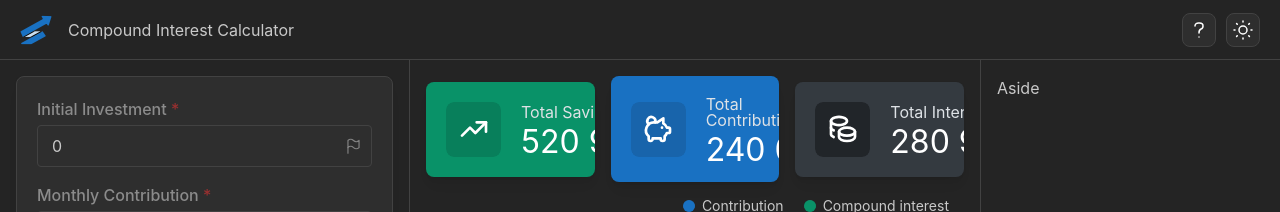
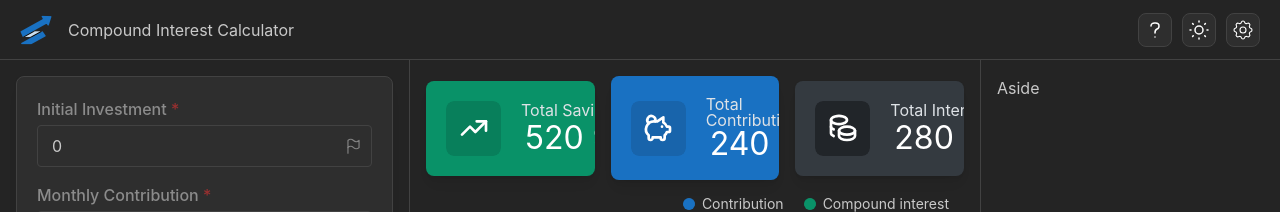
Before and after one commit to DanielKanyo/compound-interest-calc, a React (Vite) app: page / in a window 1280 px wide. Shown: the top 212 px of the page. Built offline with nearby package versions, Linux system fonts and the light colour scheme.

Commit message:
Settings modal, option to set currency, css fixes

```diff
--- a/src/App.tsx
+++ b/src/App.tsx
@@ -22,6 +22,7 @@ export const App = () => {
     const [increaseInAnnualContributions, setIncreaseInAnnualContributions] = useState<number | string>(0);
     const [endOfContributions, setEndOfContributions] = useState<number | string>("");
     const [goal, setGoal] = useState<number | string>("");
+    const [currency, setCurrency] = useState<string>("");
 
     const calcCompoundInterest = (
         initialInvestment: number | string,
@@ -111,7 +112,7 @@ export const App = () => {
             padding="md"
         >
             <AppShell.Header px="lg">
-                <Header opened={opened} toggle={toggle} />
+                <Header navbarOpened={opened} toggle={toggle} currency={currency} setCurrency={setCurrency} />
             </AppShell.Header>
             <AppShell.Navbar>
                 <AppShell.Section grow component={ScrollArea}>
@@ -136,7 +137,7 @@ export const App = () => {
                 </AppShell.Section>
             </AppShell.Navbar>
             <AppShell.Main>
-                <ChartArea yearly={yearly} goal={goal} />
+                <ChartArea yearly={yearly} goal={goal} currency={currency} />
             </AppShell.Main>
             <AppShell.Aside p="md">Aside</AppShell.Aside>
             <AppShell.Footer>
--- a/src/Components/ChartArea/ChartArea.css
+++ b/src/Components/ChartArea/ChartArea.css
@@ -5,3 +5,7 @@ svg line {
 svg .recharts-tooltip-cursor {
     shape-rendering: crispEdges;
 }
+
+.currency-symbol {
+    margin-right: 4px;
+}
--- a/src/Components/ChartArea/ChartArea.tsx
+++ b/src/Components/ChartArea/ChartArea.tsx
@@ -9,6 +9,7 @@ import "./ChartArea.css";
 type ChartAreaProps = {
     yearly: Yearly[];
     goal: number | string;
+    currency: string;
 };
 
 type StatCardProps = {
@@ -16,9 +17,10 @@ type StatCardProps = {
     value: number;
     icon: React.ElementType;
     color: string;
+    currency: string;
 };
 
-const StatCard = ({ title, value, icon: Icon, color }: StatCardProps) => (
+const StatCard = ({ title, value, icon: Icon, color, currency }: StatCardProps) => (
     <Card shadow="sm" p="lg" radius="md" bg={color}>
         <Flex gap="lg">
             <Flex align="center">
@@ -26,11 +28,12 @@ const StatCard = ({ title, value, icon: Icon, color }: StatCardProps) => (
                     <Icon size="2rem" />
                 </Avatar>
             </Flex>
-            <Flex direction="column" justify="center">
+            <Flex direction="column" justify="space-around">
                 <Text c="gray.3" lh={1}>
                     {title}
                 </Text>
-                <Text fz={32} c="white" lh={1} h={28} mt={6}>
+                <Text fz={32} c="white" lh={1}>
+                    <span className="currency-symbol">{currency}</span>
                     {new Intl.NumberFormat("nb-NO", { maximumFractionDigits: 0 }).format(value)}
                 </Text>
             </Flex>
@@ -38,16 +41,22 @@ const StatCard = ({ title, value, icon: Icon, color }: StatCardProps) => (
     </Card>
 );
 
-export const ChartArea = ({ yearly, goal }: ChartAreaProps) => {
+export const ChartArea = ({ yearly, goal, currency }: ChartAreaProps) => {
     const totalSavings = yearly.length ? yearly[yearly.length - 1].value : 0;
     const totalContributions = yearly.length ? yearly[yearly.length - 1].contribution : 0;
 
     return (
         <>
             <Group gap="md" mb="xs" grow>
-                <StatCard title="Total Savings" value={totalSavings} icon={IconTrendingUp} color="teal" />
-                <StatCard title="Total Contributions" value={totalContributions} icon={IconPigMoney} color="blue" />
-                <StatCard title="Total Interest" value={totalSavings - totalContributions} icon={IconCoins} color="gray" />
+                <StatCard title="Total Savings" value={totalSavings} icon={IconTrendingUp} color="teal" currency={currency} />
+                <StatCard title="Total Contributions" value={totalContributions} icon={IconPigMoney} color="blue" currency={currency} />
+                <StatCard
+                    title="Total Interest"
+                    value={totalSavings - totalContributions}
+                    icon={IconCoins}
+                    color="gray"
+                    currency={currency}
+                />
             </Group>
             <AreaChart
                 h="calc(100vh - 257px)"
@@ -60,9 +69,11 @@ export const ChartArea = ({ yearly, goal }: ChartAreaProps) => {
                     { name: "value", label: "Compound interest", color: "teal" },
                 ]}
                 curveType="linear"
-                valueFormatter={(value) => new Intl.NumberFormat("nb-NO", { maximumFractionDigits: 0 }).format(value)}
+                valueFormatter={(value) => {
+                    return `${currency}${new Intl.NumberFormat("nb-NO", { maximumFractionDigits: 0 }).format(value)}`;
+                }}
                 xAxisLabel="Years"
-                yAxisLabel="Amount"
+                yAxisLabel={currency ? `Amount (${currency})` : "Amount"}
                 yAxisProps={{ tickFormatter: (value) => new Intl.NumberFormat("en-US", { notation: "compact" }).format(value) }}
                 referenceLines={goal ? [{ y: goal, label: "Goal", color: "violet.3" }] : []}
             />
--- a/src/Components/Header.tsx
+++ b/src/Components/Header.tsx
@@ -1,21 +1,26 @@
-import { ActionIcon, Burger, Group, Image, useComputedColorScheme, useMantineColorScheme, Text } from "@mantine/core";
-import { IconSun, IconMoon, IconQuestionMark } from "@tabler/icons-react";
+import { ActionIcon, Burger, Group, Image, useComputedColorScheme, useMantineColorScheme, Text, Modal, Autocomplete } from "@mantine/core";
+import { useDisclosure } from "@mantine/hooks";
+import { IconSun, IconMoon, IconQuestionMark, IconSettings } from "@tabler/icons-react";
 
 import logo from "/favicon.png";
 
 type HeaderProps = {
-    opened: boolean | undefined;
+    navbarOpened: boolean | undefined;
     toggle: () => void;
+    currency: string;
+    setCurrency: (value: string) => void;
 };
 
-export const Header = ({ opened, toggle }: HeaderProps) => {
+export const Header = ({ navbarOpened, toggle, currency, setCurrency }: HeaderProps) => {
     const { setColorScheme } = useMantineColorScheme({ keepTransitions: true });
     const computedColorScheme = useComputedColorScheme("light", { getInitialValueInEffect: true });
+    const [modalOpened, { open, close }] = useDisclosure(false);
 
     return (
+        <>
             <Group h="100%" justify="space-between">
                 <Group>
-                <Burger opened={opened} onClick={toggle} hiddenFrom="sm" size="sm" />
+                    <Burger opened={navbarOpened} onClick={toggle} hiddenFrom="sm" size="sm" />
                     <Image h={32} src={logo} />
                     <Text lh={1}>Compound Interest Calculator</Text>
                 </Group>
@@ -40,7 +45,20 @@ export const Header = ({ opened, toggle }: HeaderProps) => {
                     >
                         {computedColorScheme === "dark" ? <IconSun stroke={1.5} /> : <IconMoon stroke={1.5} />}
                     </ActionIcon>
+                    <ActionIcon onClick={open} variant="default" size="lg" aria-label="Toggle settings" radius="md">
+                        <IconSettings stroke={1.1} />
+                    </ActionIcon>
                 </Group>
             </Group>
+            <Modal opened={modalOpened} onClose={close} title="Settings" centered>
+                <Autocomplete
+                    label="Currency"
+                    placeholder="Select or enter prefered currency..."
+                    data={["$", "€", "¥", "£", "₹"]}
+                    onChange={(event) => setCurrency(event)}
+                    value={currency}
+                />
+            </Modal>
+        </>
     );
 };
```
Lines whose indentation alone changed are shown as unchanged.
